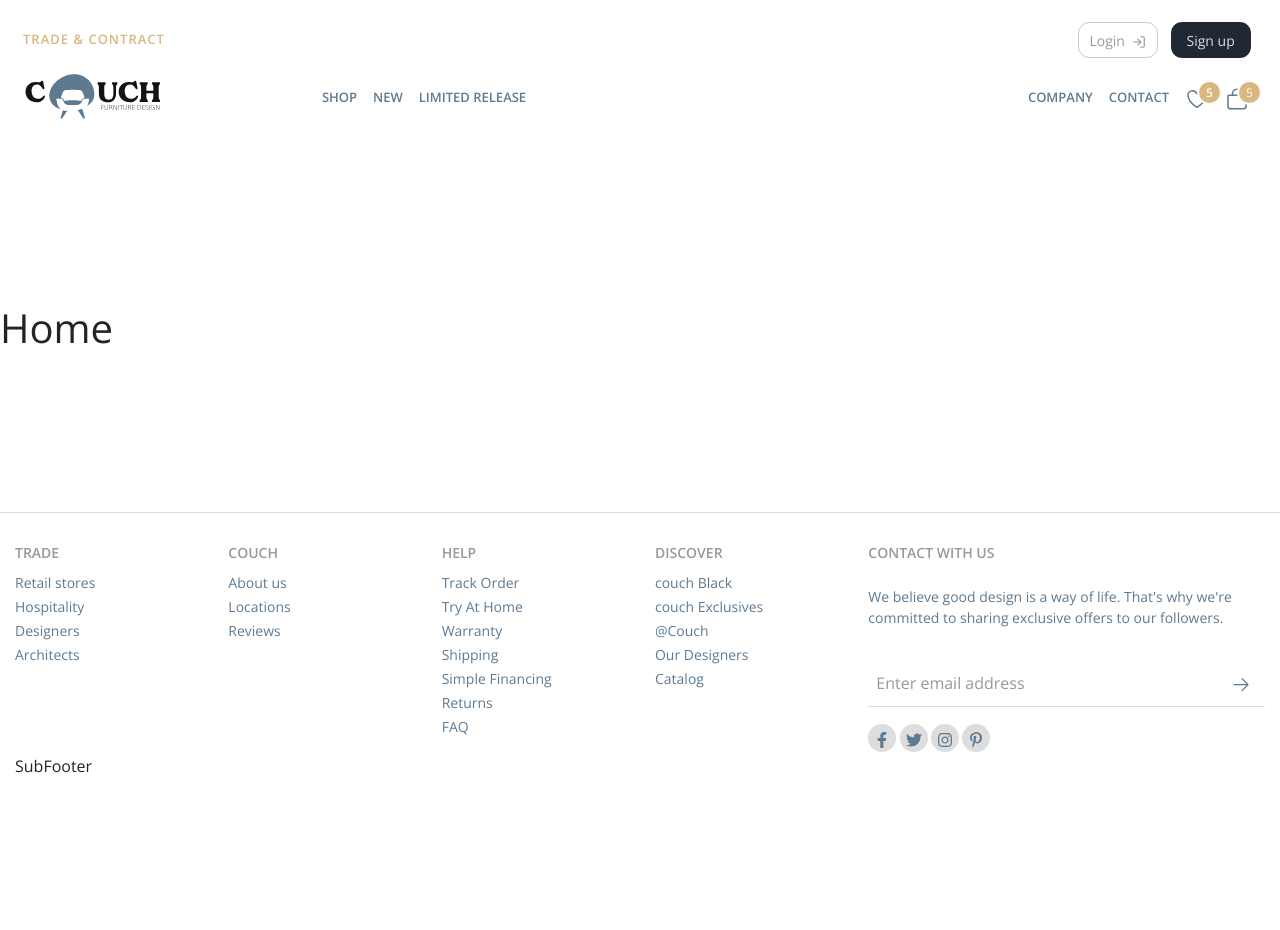
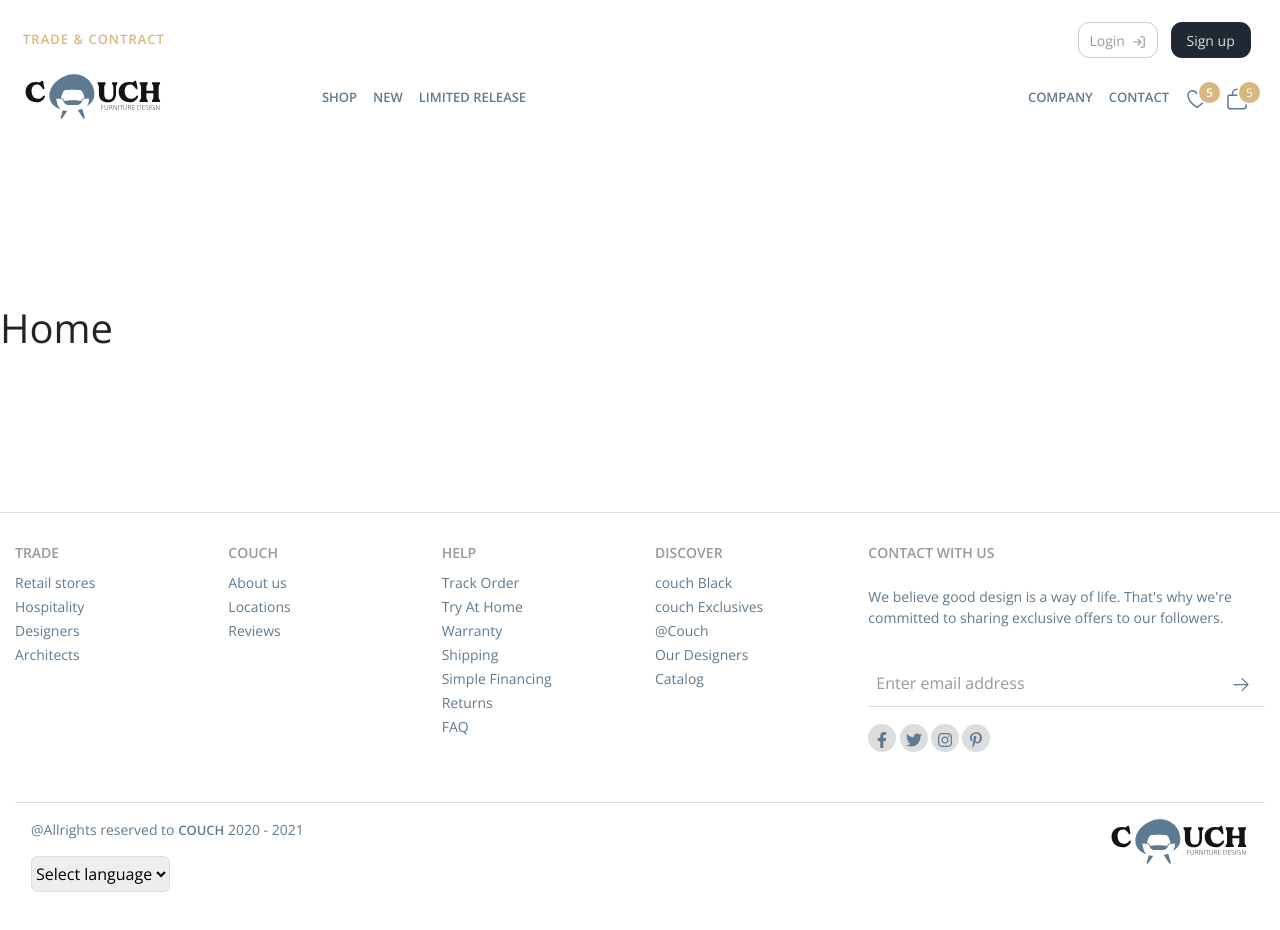
Before and after one commit to salihcodev/couch-furniture-design, a React (Create React App) app: page / in a window 1280 px wide. Shown: the top 930 px of the page. Built offline with nearby package versions, Linux system fonts and the light colour scheme.

Commit message:
Add & Finished subFooter component.

```diff
--- a/src/components/footer/sub-footer/SubFooter.comp.tsx
+++ b/src/components/footer/sub-footer/SubFooter.comp.tsx
@@ -2,19 +2,59 @@
 import './style.sass';
 
 // UTILITIES:
-import { NavLink } from 'react-router-dom';
-import { Container } from 'react-bootstrap';
+import { Link } from 'react-router-dom';
+import { Container, Row, Col } from 'react-bootstrap';
 
 // IMPORT COMPONENTS:
 import { ReactComponent as Logo } from '../../../assets/couchFurnitureDesign.logo-min.svg';
-import { IoBagOutline, IoHeartOutline } from 'react-icons/io5';
 
 // INTERFACE:
 interface Props {}
 
 // COMPONENT:=>
 const SubFooter: React.FC<Props> = () => {
-  return <Container fluid>SubFooter</Container>;
+  return (
+    <Container fluid>
+      <section className="sub-footer">
+        <Row>
+          <Col>
+            <div className="rights-and-language">
+              <p className="rights-phrase">
+                @Allrights reserved to{' '}
+                <a
+                  href="https://twitter.com/salihcodev"
+                  target="_blank"
+                  rel="noreferrer noopener"
+                >
+                  couch
+                </a>
+                {'  '}
+                2020 - {new Date().getFullYear()}
+              </p>
+              <div className="switch-language">
+                <select name="select-language" id="">
+                  <option value="Select language" selected disabled>
+                    Select language
+                  </option>
+                  <option value="Arabic">Arabic</option>
+                  <option value="English">English</option>
+                </select>
+              </div>
+            </div>
+          </Col>
+          <Col>
+            <div className="company-brand">
+              <div className="logo">
+                <Link to="/">
+                  <Logo />
+                </Link>
+              </div>
+            </div>
+          </Col>
+        </Row>
+      </section>
+    </Container>
+  );
 };
 
 export default SubFooter;
--- a/src/components/footer/sub-footer/style.sass
+++ b/src/components/footer/sub-footer/style.sass
@@ -1,3 +1,33 @@
 // importing:::
+@import '../../../sass-utl/_colors'
 
 // styling:::
+section.sub-footer
+  border-top: 1px solid $alt_gray
+  margin-top: 3rem
+  padding: 1rem
+  padding-bottom: 2rem
+
+  .rights-and-language
+    p.rights-phrase
+      color: $alt_cl-1
+      font-size: 14px
+      a
+        font-weight: bold
+        color: $alt_cl-1
+        font-size: 13px
+        text-transform: uppercase
+        &:hover
+          color: $alt_cl-4
+    .switch-language
+      select
+        background: $alt_white
+        border: 1px solid #ddd
+        border-radius: 0.4rem
+        padding: 0.3rem 0
+        cursor: pointer
+        // appearance: none
+  .company-brand
+    display: flex
+    align-items: center
+    justify-content: flex-end
--- a/src/index.sass
+++ b/src/index.sass
@@ -15,7 +15,6 @@ body
   font-family: $main_font,-apple-system, BlinkMacSystemFont, 'Segoe UI', 'Roboto', 'Oxygen', 'Ubuntu', 'Cantarell', 'Fira Sans', 'Droid Sans', 'Helvetica Neue', sans-serif !important
   -webkit-font-smoothing: antialiased
   -moz-osx-font-smoothing: grayscale
-  height: 200rem
 
 code
   font-family: source-code-pro, Menlo, Monaco, Consolas, 'Courier New', monospace
```
Also changed, not shown: 1 other file (tests, documents, lock files or other folders).
